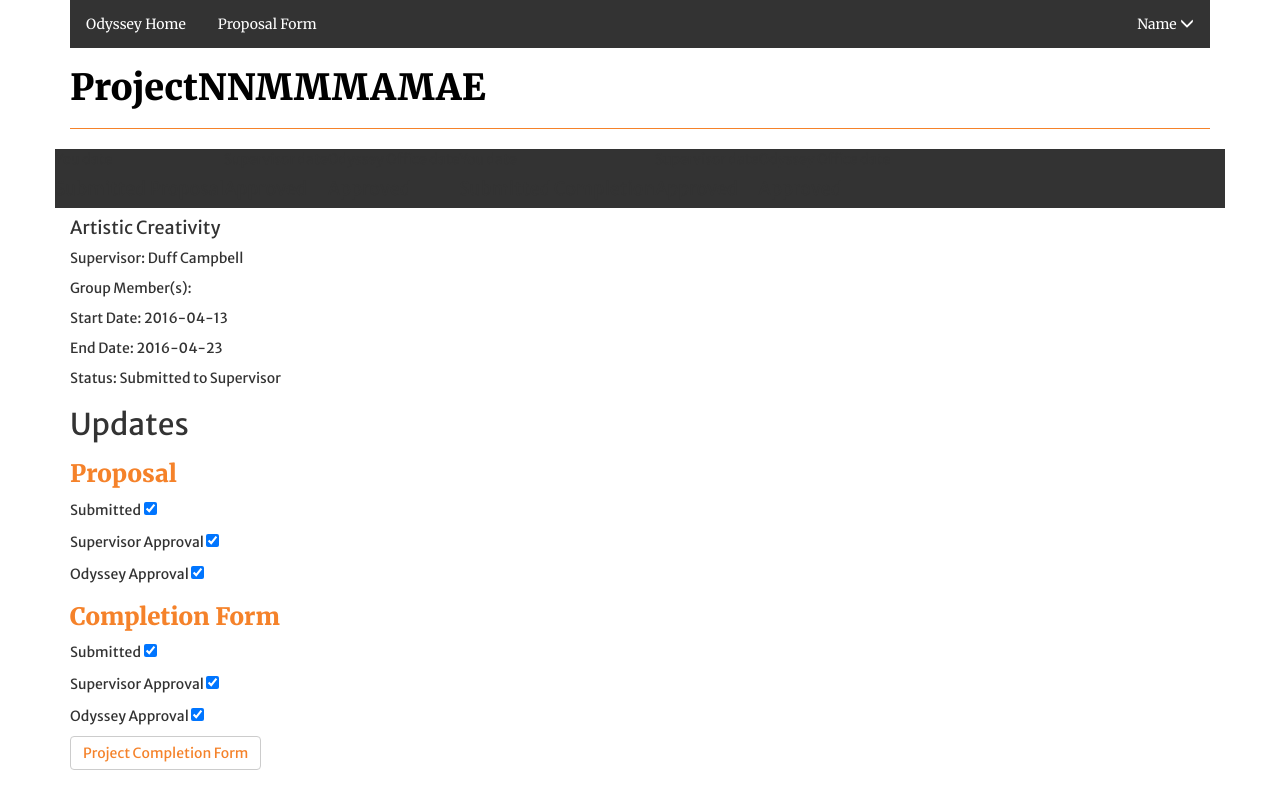
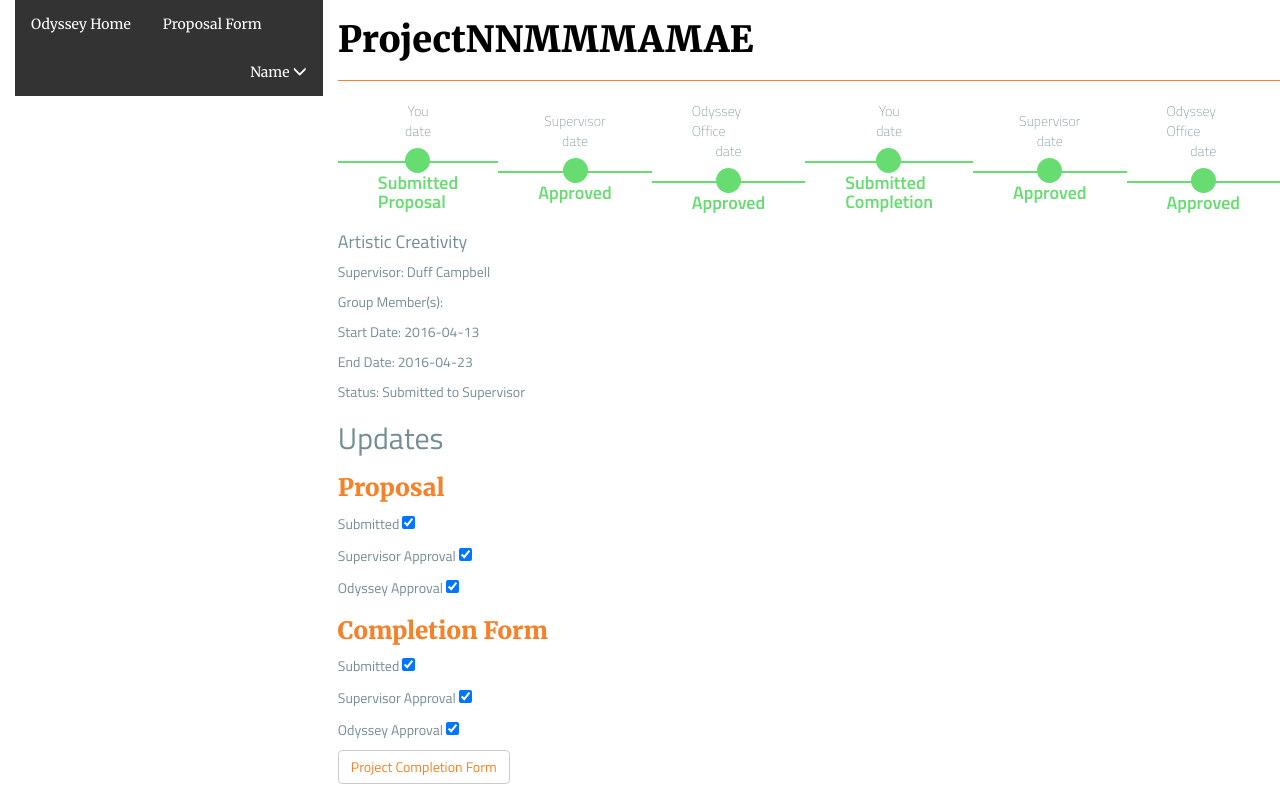
Before and after one commit to sweetenmn/HDXodyssey, a Django app: page /odyssey/project-status/43 in a window 1280 px wide. Run offline with Django 3.2, Linux system fonts and the light colour scheme; data comes from the database, SQL or seed files in the repository; some libraries are stand-ins or nearby versions.

Commit message:
Working on Timeline/NavBar

```diff
--- a/projects/static/projects/timeline.css
+++ b/projects/static/projects/timeline.css
@@ -1,75 +1,94 @@
-.timeline
-  list-style-type: none
-  display: flex
-  align-items: center
-  justify-content: center
-.li
-  transition: all 200ms ease-in
+.timeline {
+  list-style-type: none;
+  display: flex;
+  align-items: center;
+  justify-content: center;
+  background-color: #FFFFFF !important
+}
 
-.timestamp
-  margin-bottom: 20px
-  padding: 0px 40px
-  display: flex
-  flex-direction: column
-  align-items: center
-  font-weight: 100
-.status
-  padding: 0px 40px
-  display: flex
-  justify-content: center
-  border-top: 2px solid #D6DCE0
-  position: relative
-  transition: all 200ms ease-in
-  h4
-    font-weight: 600
-  &:before
-    content: ''
-    width: 25px
-    height: 25px
-    background-color: white
-    border-radius: 25px
-    border: 1px solid #ddd
-    position: absolute
-    top: -15px
-    left: 42%
-    transition: all 200ms ease-in
-.li.complete
-  .status
-    border-top: 2px solid #66DC71
-    &:before
-      background-color: #66DC71
-      border: none
-      transition: all 200ms ease-in
-    h4
-      color: #66DC71
+.li {
+  transition: all 200ms ease-in;
+}
 
-@media (min-device-width: 320px) and (max-device-width: 700px)
-  .timeline
-    list-style-type: none
-    display: block
-  .li
-    transition: all 200ms ease-in
-    display: flex
-    width: inherit
-  .timestamp
-    width: 100px
-  .status
-    &:before
-      left: -8%
-      top: 30%
-      transition: all 200ms ease-in
+.timestamp {
+  margin-bottom: 20px;
+  padding: 0px 40px;
+  display: flex;
+  flex-direction: column;
+  align-items: center;
+  font-weight: 100;
+}
 
-/// Layout stuff
-html,body
-  width: 100%
-  height: 100%
-  display: flex
-  justify-content: center
-  font-family: 'Titillium Web', sans serif
-  color: #758D96
+.status {
+  padding: 0px 40px;
+  display: flex;
+  justify-content: center;
+  border-top: 2px solid #D6DCE0;
+  position: relative;
+  transition: all 200ms ease-in;
+}
+.status h4 {
+  font-weight: 600;
+}
+.status:before {
+  content: "";
+  width: 25px;
+  height: 25px;
+  background-color: white;
+  border-radius: 25px;
+  border: 1px solid #ddd;
+  position: absolute;
+  top: -15px;
+  left: 42%;
+  transition: all 200ms ease-in;
+}
 
-serif
-  border: none
-  color: white
-  font-size: 16px
-  text-align: center
+.li.complete .status {
+  border-top: 2px solid #66DC71;
+}
+.li.complete .status:before {
+  background-color: #66DC71;
+  border: none;
+  transition: all 200ms ease-in;
+}
+.li.complete .status h4 {
+  color: #66DC71;
+}
+
+@media (min-device-width: 320px) and (max-device-width: 700px) {
+  .timeline {
+    list-style-type: none;
+    display: block;
+  }
+
+  .li {
+    transition: all 200ms ease-in;
+    display: flex;
+    width: inherit;
+  }
+
+  .timestamp {
+    width: 100px;
+  }
+
+  .status:before {
+    left: -8%;
+    top: 30%;
+    transition: all 200ms ease-in;
+  }
+}
+html, body {
+  width: 100%;
+  height: 100%;
+  display: flex;
+  justify-content: center;
+  font-family: "Titillium Web", sans serif;
+  color: #758D96;
+}
+
+serif {
+  border: none;
+  color: white;
+  font-size: 16px;
+  text-align: center;
+}
--- a/projects/templates/projects/Status.html
+++ b/projects/templates/projects/Status.html
@@ -2,8 +2,7 @@
 {% block title %}Odyssey Project Status{% endblock %}
 {% block header %}{{project.title}}{% endblock %}
 {% block content %}
-<body>
-	<div class="row">
+<!-- 	<div class="row"> -->
 	<ul class="timeline" id="timeline">
 		<li class="li complete">
 			<div class="timestamp">
@@ -60,7 +59,7 @@
 			</div>
 		</li>
 	</ul>
-	</div>
+<!-- 	</div> -->
 	<div class="body">
 		<h4 id="projectCategory">{{project.category}}</h4>
 		<div>
@@ -84,5 +83,5 @@
 			<a class="btn btn-default" href="{% url 'projects:completion' project.id %}">Project Completion Form</a>
 		</div>
 	</div>
-</body>
+
 {% endblock %}
--- a/projects/templates/projects/base.html
+++ b/projects/templates/projects/base.html
@@ -37,11 +37,13 @@
 	</div>
 	</div>
 	<div id="content">
+<!--
 	<div class="container">
+ -->
 	<h1>{% block header %}{% endblock %}</h1>
 	<hr>
 	{% block content %}{% endblock %}
-	</div>
+<!-- 	</div> -->
 	</div>
 
 </body>
```
